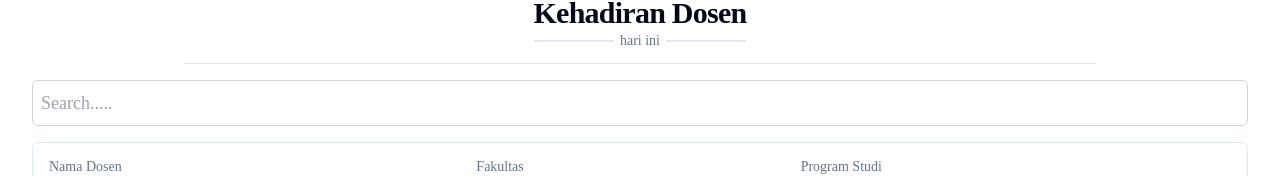
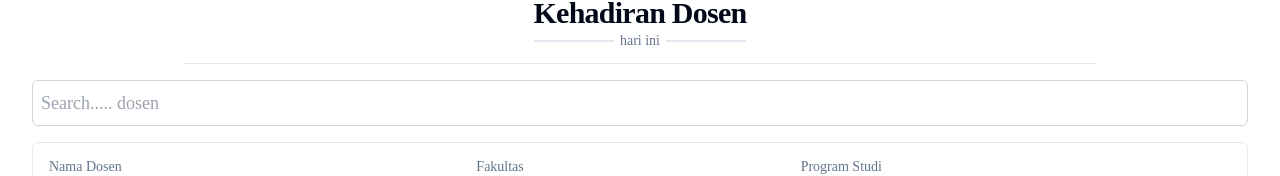
Before and after one commit to alwiirfani/PresensiUniversitasNarotama-FE, a React (Vite) app: page / in a window 1280 px wide. Shown: the part 541-717 px from the top of the page. Built offline with nearby package versions, Linux system fonts and the light colour scheme; no server answers.

Commit message:
[CHANGE] change search key to global type array[]

```diff
--- a/src/components/home/presensi-dosen/client.jsx
+++ b/src/components/home/presensi-dosen/client.jsx
@@ -16,7 +16,12 @@ const PresensiDosenClient = ({ data }) => {
         />
         <Separator className="w-full sm:w-3/4" />
       </div>
-      <DataTable data={data} columns={columns} searchKey={"nama"} />
+      <DataTable
+        inputSearch={"dosen"}
+        data={data}
+        columns={columns}
+        searchKey={["nama"]}
+      />
     </div>
   );
 };
```
